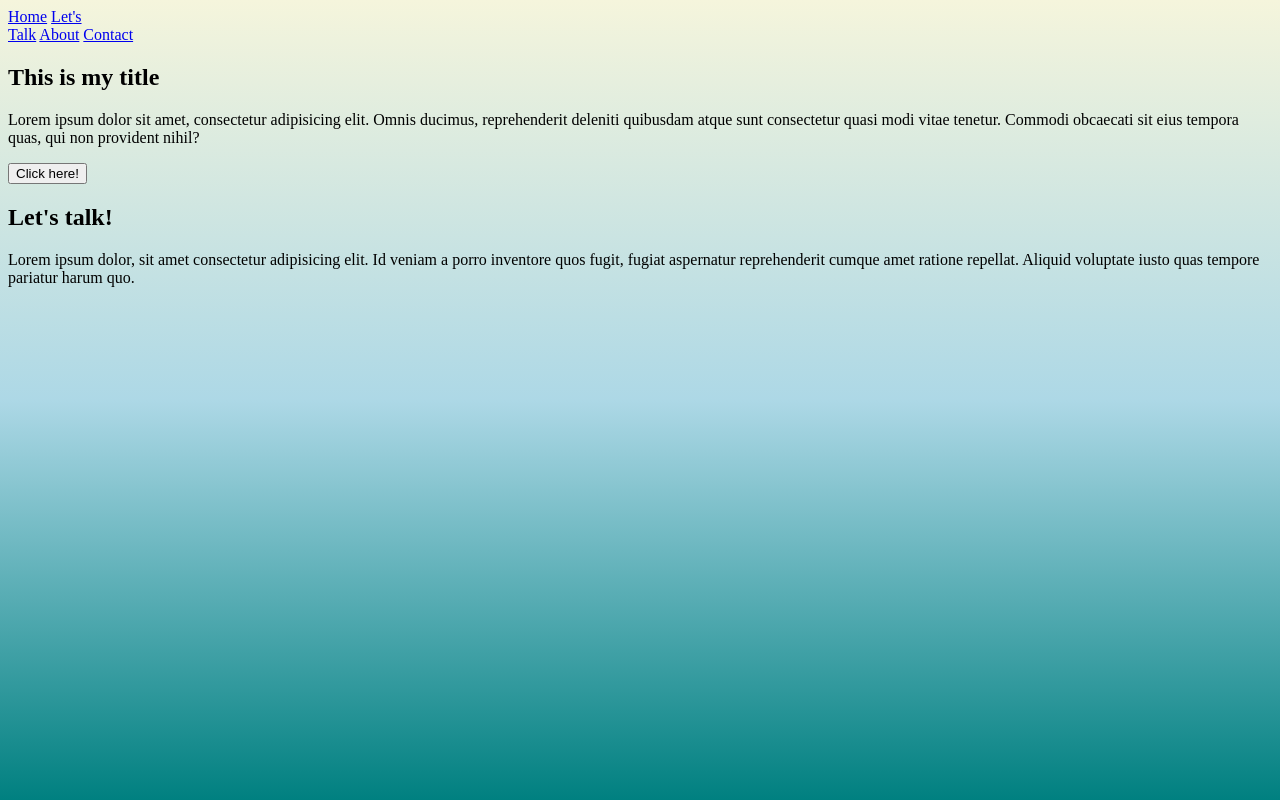
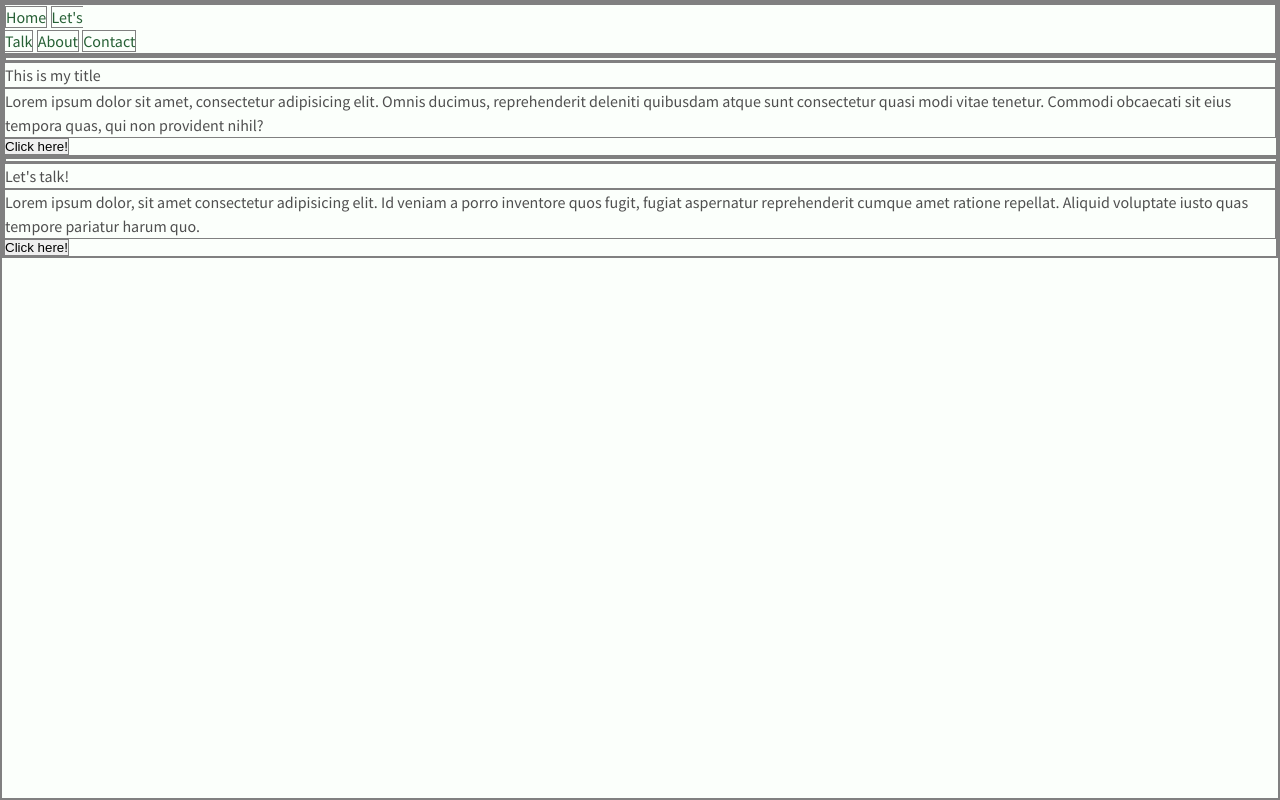
Before and after one commit to justinrivera47/talkShowWebsite, a plain HTML site: page index.html in a window 1280 px wide. Drawn offline with Linux system fonts and the light colour scheme.

Commit message:
Made minor changes to the font and header.

```diff
--- a/index.css
+++ b/index.css
@@ -1,3 +1,50 @@
-body {
-  background: linear-gradient(180deg, beige, lightBlue, teal);
+/*  css reset */
+html, body, div, span, applet, object, iframe,
+h1, h2, h3, h4, h5, h6, p, blockquote, pre,
+a, abbr, acronym, address, big, cite, code,
+del, dfn, em, img, ins, kbd, q, s, samp,
+small, strike, strong, sub, sup, tt, var,
+b, u, i, center,
+dl, dt, dd, ol, ul, li,
+fieldset, form, label, legend,
+table, caption, tbody, tfoot, thead, tr, th, td,
+article, aside, canvas, details, embed,
+figure, figcaption, footer, header, hgroup,
+menu, nav, output, ruby, section, summary,
+time, mark, audio, video {
+  margin: 0;
+  padding: 0;
+  font-size: 100%;
+  font: inherit;
+  vertical-align: baseline;
 }
+/* HTML5 display-role reset for older browsers */
+article, aside, details, figcaption, figure,
+footer, header, hgroup, menu, nav, section {
+  display: block;
+}
+
+
+* {
+  box-sizing: border-box;
+  padding: 0;
+  margin: 0;
+  max-width: 100%;
+  border: 1px solid grey;
+}
+
+html{
+  font-size:62.5%;
+}
+body{
+  font-size:1.6rem;
+  background-color:#FBFFFB;
+  line-height:1.5;
+  color:#4f4f4f;
+  font-family: 'Source Sans Pro', sans-serif;
+}
+a{
+  font-family: 'Source Sans Pro', sans-serif;
+  color:#266035;
+  text-decoration: none;
+}
--- a/index.html
+++ b/index.html
@@ -4,7 +4,10 @@
   <meta http-equiv="X-UA-Compatible" content="IE=edge">
   <meta name="viewport" content="width=device-width, initial-scale=1.0">
   <title>Talk Show</title>
-
+  <!-- Font link -->
+  <link rel="preconnect" href="https://fonts.googleapis.com">
+  <link rel="preconnect" href="https://fonts.gstatic.com" crossorigin>
+  <link href="https://fonts.googleapis.com/css2?family=Oxygen&family=Source+Sans+Pro&display=swap" rel="stylesheet">
   <!-- Linking style sheets -->
   <link rel="stylesheet" href="index.css">
 
@@ -44,6 +47,7 @@
     <div class="second-p">
       <h2>Let's talk!</h2>
       <p>Lorem ipsum dolor, sit amet consectetur adipisicing elit. Id veniam a porro inventore quos fugit, fugiat aspernatur reprehenderit cumque amet ratione repellat. Aliquid voluptate iusto quas tempore pariatur harum quo.</p>
+      <button>Click here!</button>
     </div>
 
   </section>
```
Also changed, not shown: assets/nyc-background.jpeg (added).
